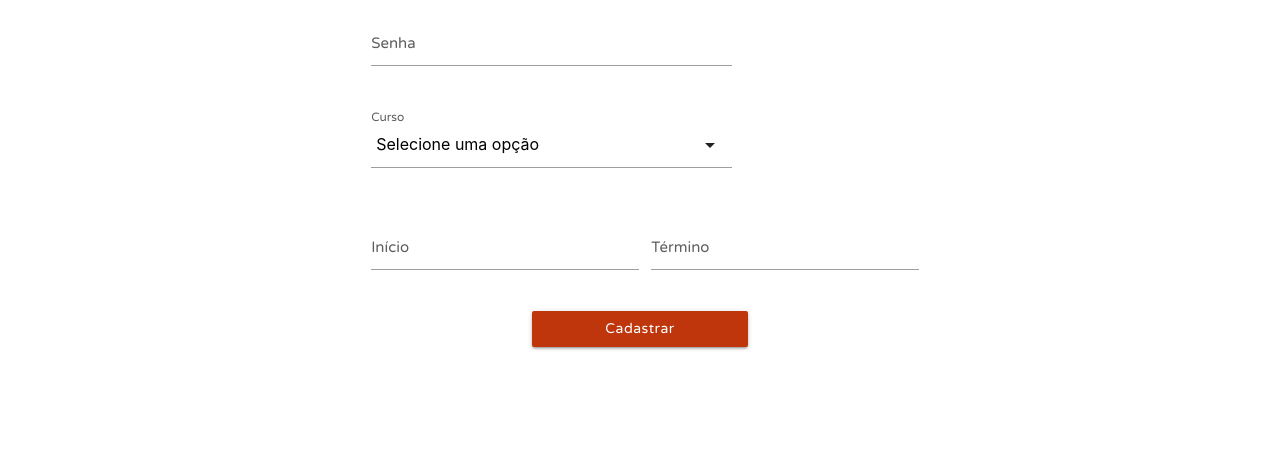
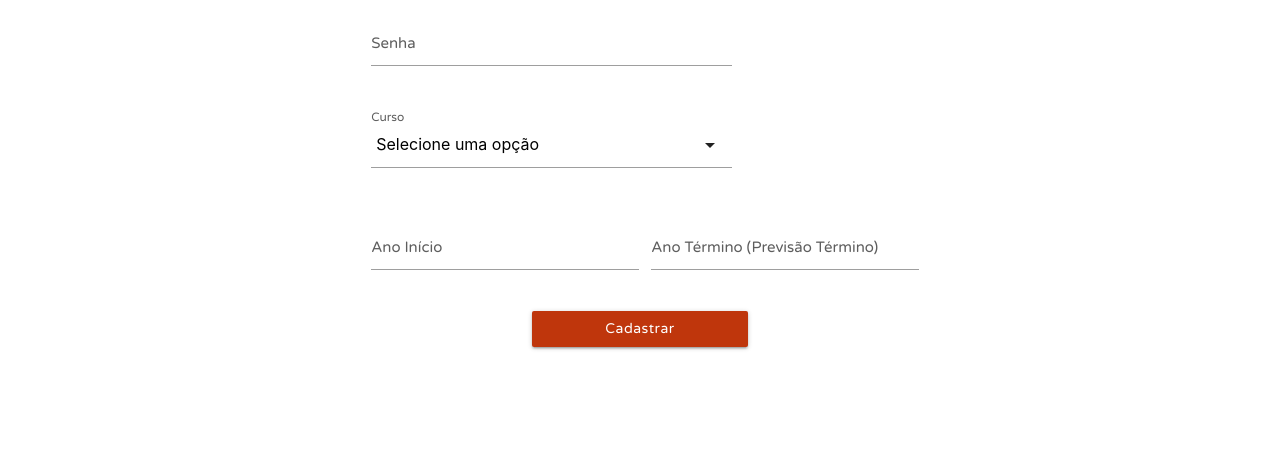
Before and after one commit to GuilhermeDomith/SEGUE, a Django app: page /sign-up/ in a window 1280 px wide. Shown: the part 446-898 px from the top of the page. Run offline with Django 3.2, Linux system fonts and the light colour scheme; data that the repository does not hold is empty; parts of the project's set-up code (start-up, migrations or seed data) failed here and were passed over.

Commit message:
Validacao do ano de inicio e ano de termino do curso

```diff
--- a/SEGUE/templates/registration/sign-up.html
+++ b/SEGUE/templates/registration/sign-up.html
@@ -70,14 +70,14 @@
 
                 <!-- Início do Curso -->
                 {% with grid='col s12 m6'%}
-                {% with name_='ano_inicio' type_='number' label='Início' data_=form.ano_inicio %}
+                {% with name_='ano_inicio' type_='number' label='Ano Início' data_=form.ano_inicio %}
                 {% include 'componentes/input.html' %}
                 {% endwith %}
                 {% endwith %}
 
                 <!-- Término do Curso -->
                 {% with grid='col s12 m6'%}
-                {% with name_='ano_termino' type_='number' label='Término' data_=form.ano_termino %}
+                {% with name_='ano_termino' type_='number' label='Ano Término (Previsão Término)' data_=form.ano_termino %}
                 {% include 'componentes/input.html' %}
                 {% endwith %}
                 {% endwith %}
--- a/account/forms.py
+++ b/account/forms.py
@@ -83,6 +83,23 @@ class EgressoForm(forms.ModelForm):
             'ano_termino': dict_form['ano_termino'],
         }
 
+    def clean(self):
+        cleaned_data = super(EgressoForm, self).clean()
+
+        inicio = cleaned_data.get('ano_inicio')
+        termino = cleaned_data.get('ano_termino')
+
+        if not inicio or inicio < 1900 or inicio > 2999:
+            raise forms.ValidationError('Foneça um ano válido para o ano de início')
+
+        if not termino or termino < 1900 or termino > 2999:
+            raise forms.ValidationError('Foneça um ano válido para o ano de término')
+
+        if inicio > termino:
+            raise forms.ValidationError('Ano de início deve ser menor que o ano de término')
+
+        return cleaned_data
+
     def save(self, commit=True):
         data = self.cleaned_data
         user = super(EgressoForm, self).save(commit=False)
```
Also changed, not shown: SEGUE/templates/egresso/formacao.html (+8 -2 lines), egresso/forms.py (+9 -4 lines).
